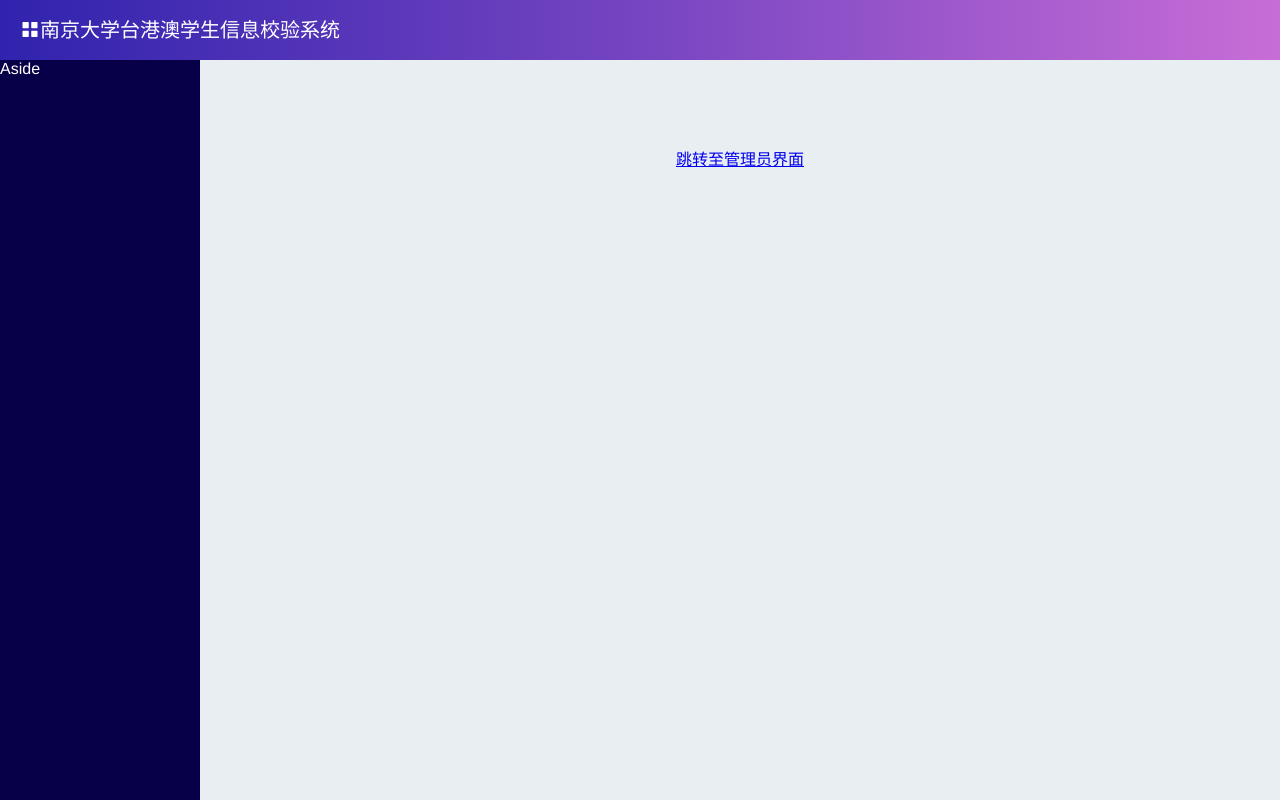
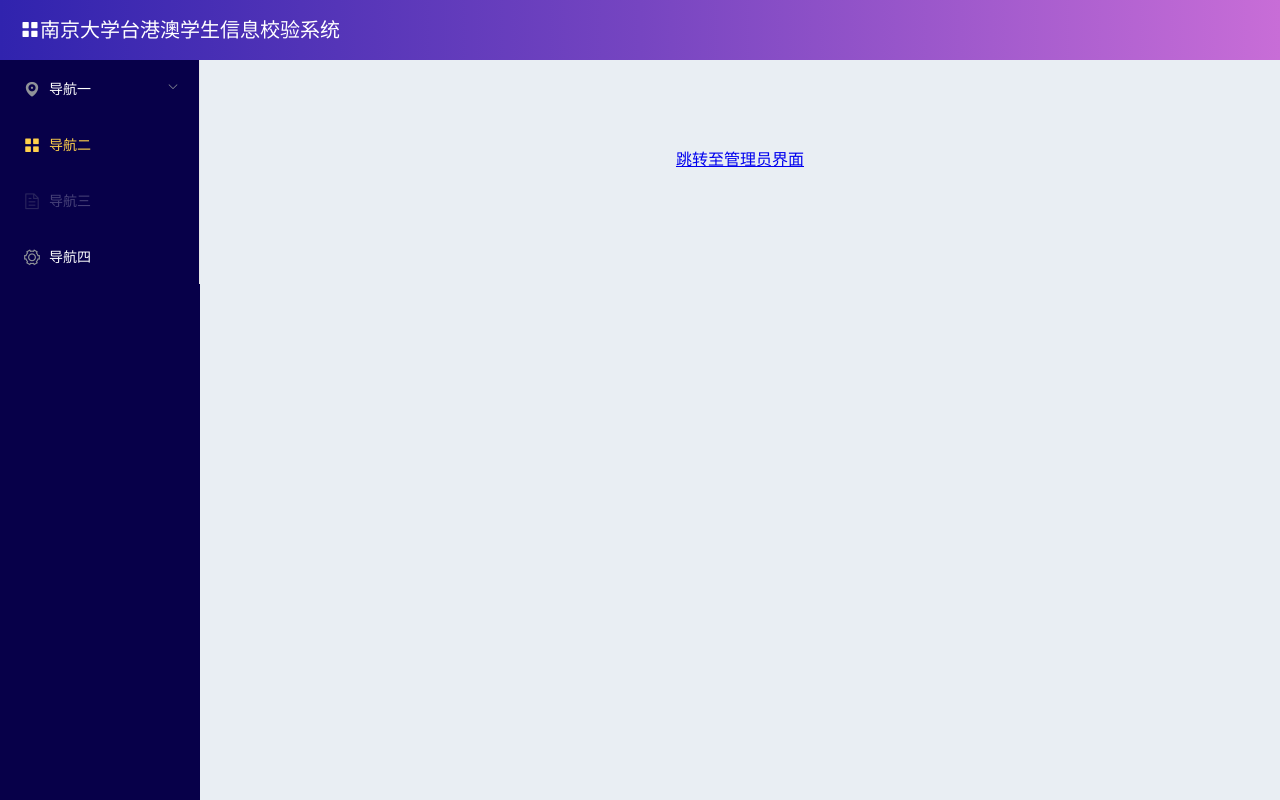
Before and after one commit to CgyAlexwong/InfoVerficationSys, a Vue app in the folder frontend/infoVerificationSys/: page /#/ in a window 1280 px wide. Built offline with nearby package versions, Linux system fonts and the light colour scheme.

Commit message:
fix: 修复上传excel

```diff
--- a/frontend/infoVerificationSys/src/views/admin/Admin.vue
+++ b/frontend/infoVerificationSys/src/views/admin/Admin.vue
@@ -24,7 +24,6 @@
         </el-header>
         <el-container>
             <el-aside width="50px" class="aside">
-                <!-- <div class="title-font">南京大学台港澳学生信息校验系统</div>-->
             </el-aside>
             <el-main class="main">
                 <router-view></router-view>
@@ -34,16 +33,6 @@
 </template>
 
 
-<script>
-    export default {
-        name: 'Admin',
-        methods: {
-            handleSelect(key, keyPath) {
-                console.log(key, keyPath)
-            },
-
-        }
-    }
-</script>
+<script src="./admin.js"></script>
 
 <style scoped src="./admin.css"></style>
--- /dev/null
+++ b/frontend/infoVerificationSys/src/views/admin/admin.js
@@ -0,0 +1,15 @@
+export default {
+  name: 'Admin',
+  methods: {
+    handleSelect(key, keyPath) {
+      console.log(key, keyPath)
+    },
+    handleOpen(key, keyPath) {
+      console.log(key, keyPath);
+    },
+    handleClose(key, keyPath) {
+      console.log(key, keyPath);
+    }
+
+  }
+}
--- a/frontend/infoVerificationSys/src/views/admin/uploadExcel/uploadExcel.js
+++ b/frontend/infoVerificationSys/src/views/admin/uploadExcel/uploadExcel.js
@@ -2,7 +2,11 @@ import {uploadExcel} from '../../../utils/adminAPI'
 
 export default {
   name: 'UploadExcel',
-  stuExcelData: new FormData(),
+  data(){
+    return {
+      stuExcelData: new FormData()
+    }
+  },
   methods: {
     beforeUploadExcel (file) {
       let postfix = file.name.split('.')[1]
--- a/frontend/infoVerificationSys/src/views/adminLogin/AdminLogin.vue
+++ b/frontend/infoVerificationSys/src/views/adminLogin/AdminLogin.vue
@@ -1,11 +1,53 @@
 <template>
     <el-container class="container">
         <el-header class="header">
-            <i class="el-icon-menu icon-size"></i>南京大学台港澳学生信息校验系统</el-header>
+            <i class="el-icon-menu icon-size"></i>南京大学台港澳学生信息校验系统
+        </el-header>
         <el-container>
-            <el-aside width="200px" class="aside">Aside</el-aside>
+            <el-aside width="200px" class="aside">
+                <el-menu
+                        default-active="2"
+                        class="el-menu-vertical-demo menu-style"
+                        @open="handleOpen"
+                        @close="handleClose"
+                        background-color="transparent"
+                        text-color="#fff"
+                        active-text-color="#ffd04b">
+                    <el-submenu index="1">
+                        <template slot="title">
+                            <i class="el-icon-location"></i>
+                            <span>导航一</span>
+                        </template>
+                        <el-menu-item-group>
+                            <template slot="title">分组一</template>
+                            <el-menu-item index="1-1">选项1</el-menu-item>
+                            <el-menu-item index="1-2">选项2</el-menu-item>
+                        </el-menu-item-group>
+                        <el-menu-item-group title="分组2">
+                            <el-menu-item index="1-3">选项3</el-menu-item>
+                        </el-menu-item-group>
+                        <el-submenu index="1-4">
+                            <template slot="title">选项4</template>
+                            <el-menu-item index="1-4-1">选项1</el-menu-item>
+                        </el-submenu>
+                    </el-submenu>
+                    <el-menu-item index="2">
+                        <i class="el-icon-menu"></i>
+                        <span slot="title">导航二</span>
+                    </el-menu-item>
+                    <el-menu-item index="3" disabled>
+                        <i class="el-icon-document"></i>
+                        <span slot="title">导航三</span>
+                    </el-menu-item>
+                    <el-menu-item index="4">
+                        <i class="el-icon-setting"></i>
+                        <span slot="title">导航四</span>
+                    </el-menu-item>
+                </el-menu>
+
+            </el-aside>
             <el-main class="main">
-                <router-link to="/admin" >跳转至管理员界面</router-link>
+                <router-link to="/admin">跳转至管理员界面</router-link>
             </el-main>
         </el-container>
     </el-container>
--- a/frontend/infoVerificationSys/src/views/adminLogin/adminLogin.js
+++ b/frontend/infoVerificationSys/src/views/adminLogin/adminLogin.js
@@ -4,5 +4,16 @@ export default {
     return {
       msg: 'Welcome to Your Vue.js App'
     }
+  },
+  methods: {
+    handleSelect (key, keyPath) {
+      console.log(key, keyPath)
+    },
+    handleOpen (key, keyPath) {
+      console.log(key, keyPath)
+    },
+    handleClose (key, keyPath) {
+      console.log(key, keyPath)
+    }
   }
 }
```
